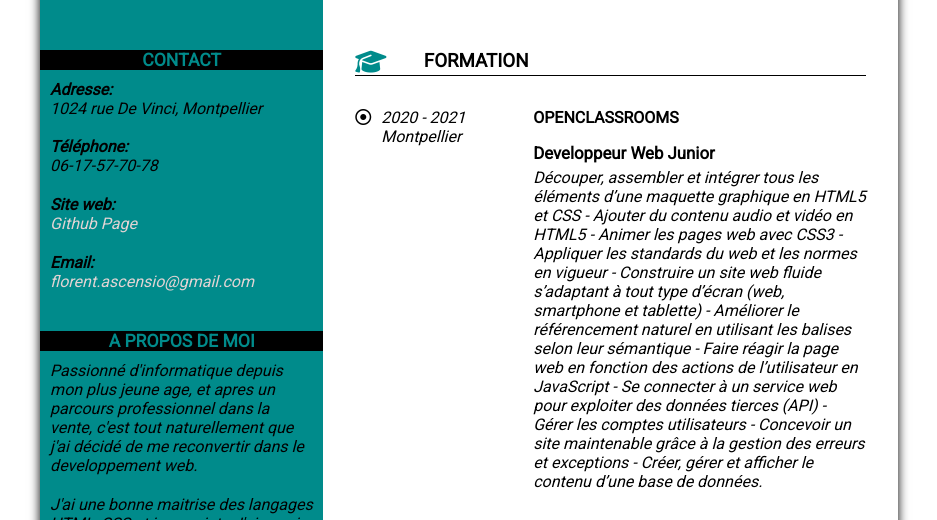
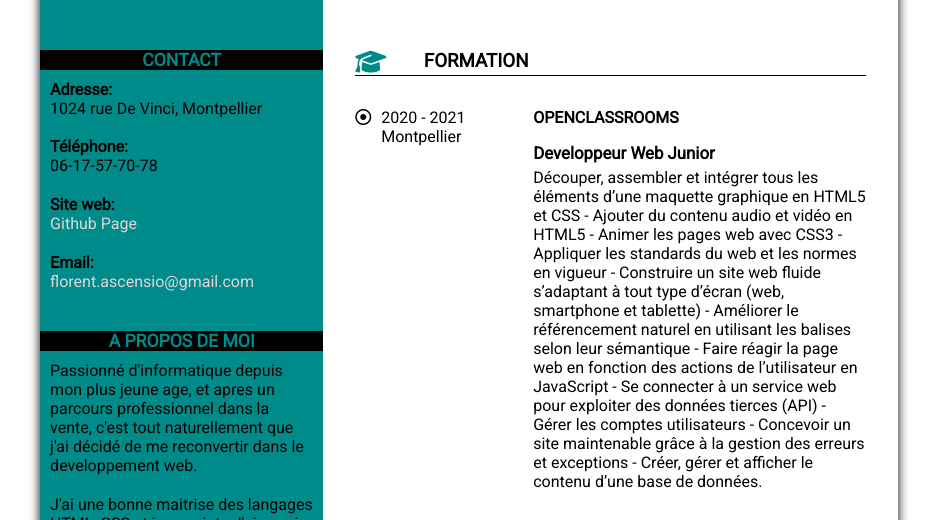
Before and after one commit to Flo654/DW-projet2, a plain HTML site: page index.html in a window 1280 px wide. Shown: the part 234-754 px from the top of the page, without its empty margins (171-1108 px from the left). Drawn offline with Linux system fonts and the light colour scheme.

Commit message:
annulation modification

```diff
--- a/css/finalstyle.css
+++ b/css/finalstyle.css
@@ -6,9 +6,6 @@
     box-sizing: border-box;
     font-family: 'Roboto', sans-serif;}
 
-p{
-    font-style: italic;
-}
 
 body {
     width: 80%;
```
